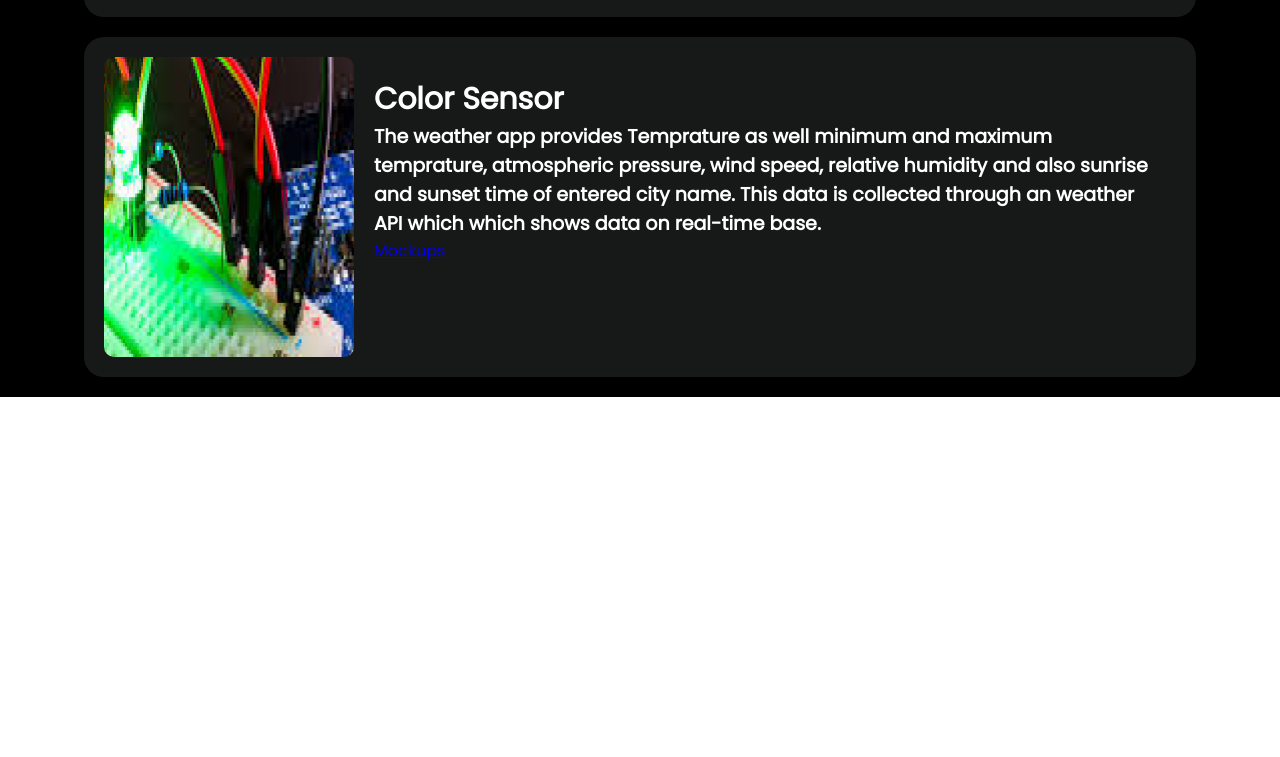
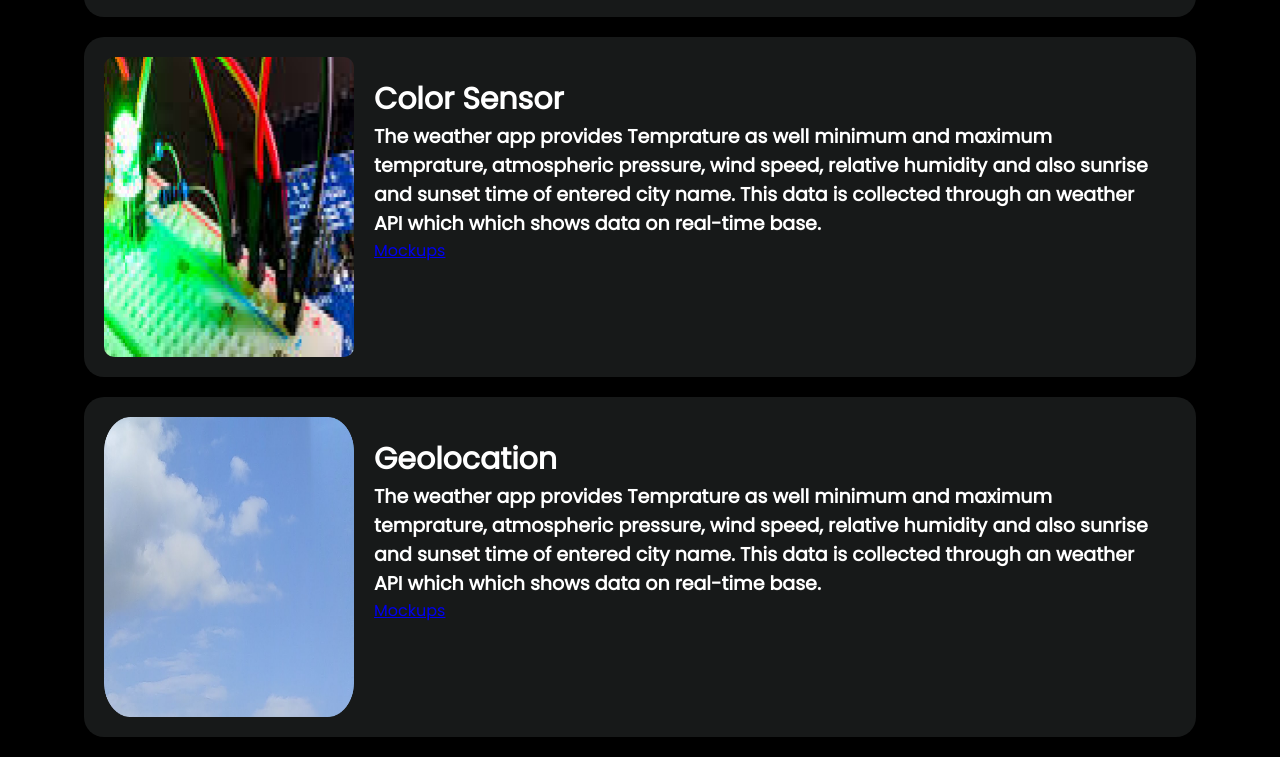
Before and after one commit to Prathmesh0501/Portfolio, a plain HTML site: page Index.html in a window 1280 px wide. Shown: the part 2802-3559 px from the top of the page. Before the commit the page ends 3199 px from the top, so only its background shows below. Drawn offline with Linux system fonts and the light colour scheme.

Commit message:
Added project Card

```diff
--- a/Index.html
+++ b/Index.html
@@ -139,7 +139,18 @@
                         </div>
 
                     </div>
+                    <div class="project_bg">
+                        <div class="project">
+                            <img src="Images/weather_icon.png" alt=""
+                                style="width: 250px;height: 300px;border-radius: 10px;background-size: cover;">
+                            <div class="project_deatils">
+                                <h3 style="font-size: 30px; ">Geolocation</h3>
+                                <h3 style="font-size: 19px;">The weather app provides Temprature as well minimum and maximum temprature, atmospheric pressure, wind speed, relative humidity and also sunrise and sunset time of entered city name. This data is collected through an weather API which which shows data on real-time base.</h3>
+                                <a href="#mockup">Mockups</a>
+                            </div>
 
+                        </div>
+                    </div>
                 </div>
             </div>
         </section>
```
